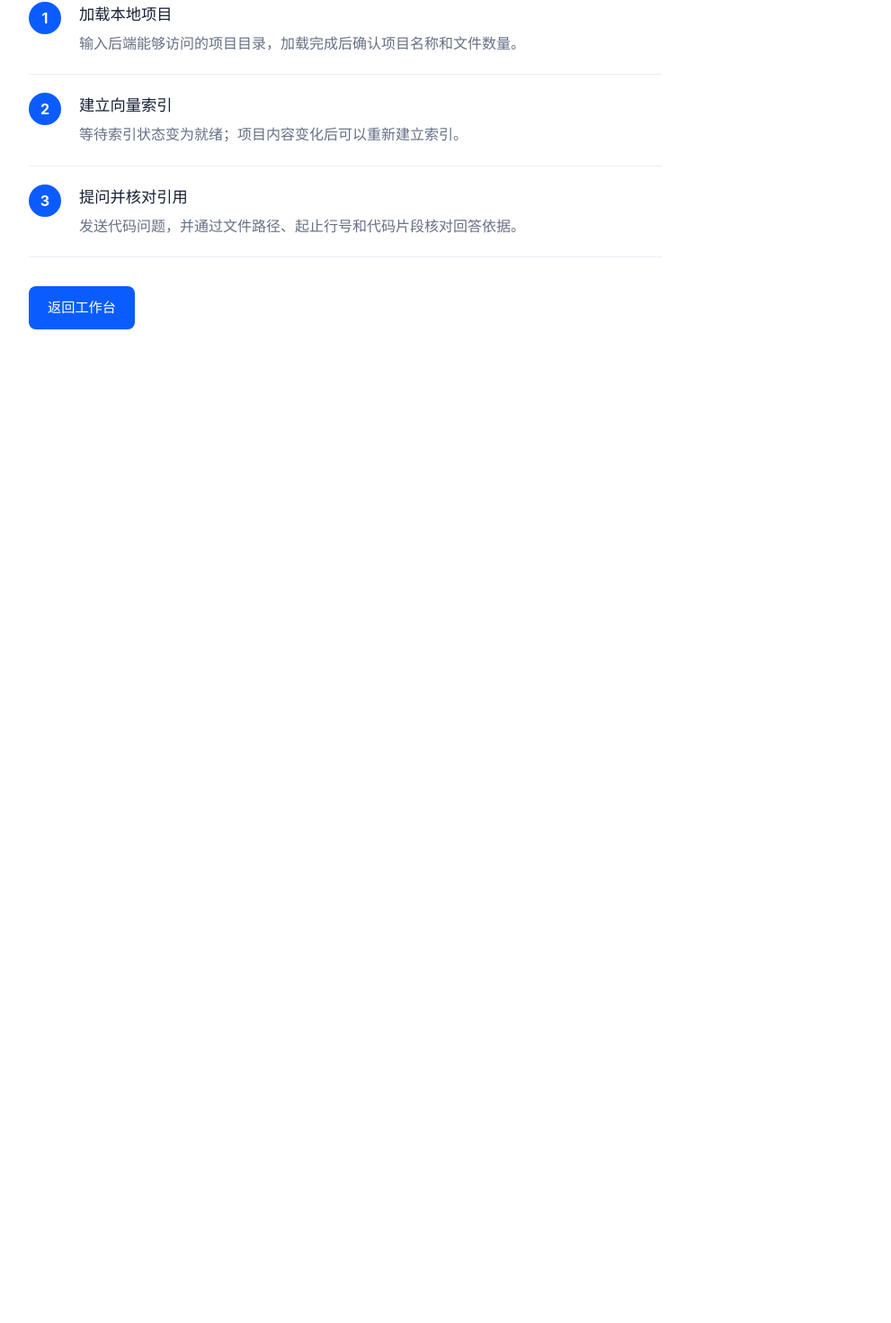
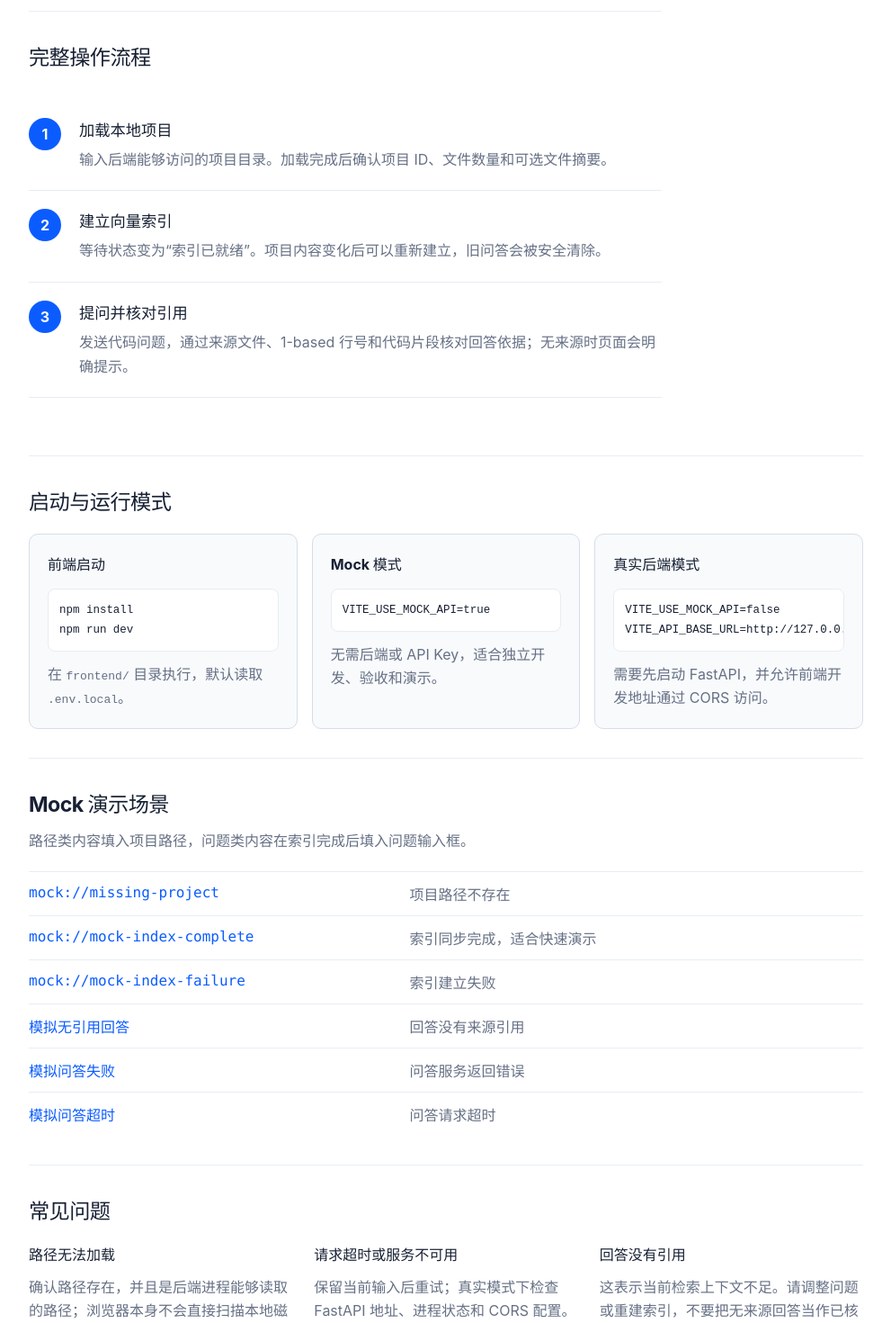
Before and after one commit to QiuZaoP/CodeSeek-RAG, a React (Vite) app in the folder frontend/: page /guide in a window 1280 px wide. Shown: the part 314-1784 px from the top of the page at 90% size, without its empty margins (0-991 px from the left). Before the commit the page ends 800 px from the top, so only its background shows below. Built offline with nearby package versions, Linux system fonts and the light colour scheme; no server answers.

Commit message:
feat: add guide and responsive states

```diff
--- a/frontend/src/components/AppShell/AppShell.tsx
+++ b/frontend/src/components/AppShell/AppShell.tsx
@@ -6,6 +6,9 @@ import '@/components/AppShell/app-shell.css'
 export function AppShell() {
   return (
     <div className="app-shell">
+      <a className="skip-link" href="#main-content">
+        跳到主要内容
+      </a>
       <AppHeader />
       <Outlet />
     </div>
--- a/frontend/src/components/AppShell/app-shell.css
+++ b/frontend/src/components/AppShell/app-shell.css
@@ -1,6 +1,25 @@
 .app-shell {
   min-height: 100svh;
   background: var(--color-background);
+}
+
+.skip-link {
+  position: fixed;
+  z-index: 100;
+  top: var(--space-3);
+  left: var(--space-3);
+  padding: var(--space-3) var(--space-4);
+  color: #ffffff;
+  background: var(--color-primary);
+  border-radius: var(--radius-control);
+  box-shadow: var(--shadow-subtle);
+  font-weight: 700;
+  text-decoration: none;
+  transform: translateY(calc(-100% - var(--space-6)));
+}
+
+.skip-link:focus {
+  transform: translateY(0);
 }
 
 .page-container {
--- a/frontend/src/features/chat/ChatWorkspace.tsx
+++ b/frontend/src/features/chat/ChatWorkspace.tsx
@@ -31,7 +31,7 @@ export function ChatWorkspace({
   const isLoading = state.status === 'loading'
 
   return (
-    <main className="chat-workspace">
+    <main className="chat-workspace" id="main-content" tabIndex={-1}>
       <div className="chat-workspace__content">
         <h1>询问你的代码库</h1>
 
--- a/frontend/src/pages/GuidePage.tsx
+++ b/frontend/src/pages/GuidePage.tsx
@@ -2,37 +2,102 @@ import { NavLink } from 'react-router-dom'
 
 import '@/pages/content-page.css'
 
+const MOCK_SCENARIOS = [
+  ['mock://missing-project', '项目路径不存在'],
+  ['mock://mock-index-complete', '索引同步完成，适合快速演示'],
+  ['mock://mock-index-failure', '索引建立失败'],
+  ['模拟无引用回答', '回答没有来源引用'],
+  ['模拟问答失败', '问答服务返回错误'],
+  ['模拟问答超时', '问答请求超时'],
+]
+
 export function GuidePage() {
   return (
-    <main className="content-page page-container">
+    <main className="content-page page-container" id="main-content" tabIndex={-1}>
       <header className="content-page__header">
+        <p className="content-page__eyebrow">CodeSeek-RAG 操作指南</p>
         <h1>使用说明</h1>
-        <p>按照三个步骤完成本地代码库问答。当前阶段展示界面外壳，服务接入后操作顺序保持不变。</p>
+        <p>前端支持 Mock 独立演示，也可以通过环境变量切换到 FastAPI。操作始终遵循加载项目、建立索引、提问并核对引用三个步骤。</p>
       </header>
 
+      <section className="guide-section" aria-labelledby="workflow-guide-title">
+        <h2 id="workflow-guide-title">完整操作流程</h2>
         <ol className="guide-steps">
           <li>
             <span>1</span>
             <div>
-            <h2>加载本地项目</h2>
-            <p>输入后端能够访问的项目目录，加载完成后确认项目名称和文件数量。</p>
+              <h3>加载本地项目</h3>
+              <p>输入后端能够访问的项目目录。加载完成后确认项目 ID、文件数量和可选文件摘要。</p>
             </div>
           </li>
           <li>
             <span>2</span>
             <div>
-            <h2>建立向量索引</h2>
-            <p>等待索引状态变为就绪；项目内容变化后可以重新建立索引。</p>
+              <h3>建立向量索引</h3>
+              <p>等待状态变为“索引已就绪”。项目内容变化后可以重新建立，旧问答会被安全清除。</p>
             </div>
           </li>
           <li>
             <span>3</span>
             <div>
-            <h2>提问并核对引用</h2>
-            <p>发送代码问题，并通过文件路径、起止行号和代码片段核对回答依据。</p>
+              <h3>提问并核对引用</h3>
+              <p>发送代码问题，通过来源文件、1-based 行号和代码片段核对回答依据；无来源时页面会明确提示。</p>
             </div>
           </li>
         </ol>
+      </section>
+
+      <section className="guide-section" aria-labelledby="run-mode-title">
+        <h2 id="run-mode-title">启动与运行模式</h2>
+        <div className="guide-card-grid">
+          <article className="guide-card">
+            <h3>前端启动</h3>
+            <pre><code>npm install{`\n`}npm run dev</code></pre>
+            <p>在 <code>frontend/</code> 目录执行，默认读取 <code>.env.local</code>。</p>
+          </article>
+          <article className="guide-card">
+            <h3>Mock 模式</h3>
+            <pre><code>VITE_USE_MOCK_API=true</code></pre>
+            <p>无需后端或 API Key，适合独立开发、验收和演示。</p>
+          </article>
+          <article className="guide-card">
+            <h3>真实后端模式</h3>
+            <pre><code>VITE_USE_MOCK_API=false{`\n`}VITE_API_BASE_URL=http://127.0.0.1:8000</code></pre>
+            <p>需要先启动 FastAPI，并允许前端开发地址通过 CORS 访问。</p>
+          </article>
+        </div>
+      </section>
+
+      <section className="guide-section" aria-labelledby="mock-scenario-title">
+        <h2 id="mock-scenario-title">Mock 演示场景</h2>
+        <p>路径类内容填入项目路径，问题类内容在索引完成后填入问题输入框。</p>
+        <dl className="scenario-list">
+          {MOCK_SCENARIOS.map(([input, result]) => (
+            <div key={input}>
+              <dt><code>{input}</code></dt>
+              <dd>{result}</dd>
+            </div>
+          ))}
+        </dl>
+      </section>
+
+      <section className="guide-section" aria-labelledby="troubleshooting-title">
+        <h2 id="troubleshooting-title">常见问题</h2>
+        <div className="troubleshooting-list">
+          <article>
+            <h3>路径无法加载</h3>
+            <p>确认路径存在，并且是后端进程能够读取的路径；浏览器本身不会直接扫描本地磁盘。</p>
+          </article>
+          <article>
+            <h3>请求超时或服务不可用</h3>
+            <p>保留当前输入后重试；真实模式下检查 FastAPI 地址、进程状态和 CORS 配置。</p>
+          </article>
+          <article>
+            <h3>回答没有引用</h3>
+            <p>这表示当前检索上下文不足。请调整问题或重建索引，不要把无来源回答当作已核实结论。</p>
+          </article>
+        </div>
+      </section>
 
       <NavLink className="button button--primary content-page__action" to="/workspace">
         返回工作台
--- a/frontend/src/pages/NotFoundPage.tsx
+++ b/frontend/src/pages/NotFoundPage.tsx
@@ -5,9 +5,9 @@ import '@/pages/content-page.css'
 
 export function NotFoundPage() {
   return (
-    <main className="content-page page-container">
+    <main className="content-page page-container" id="main-content" tabIndex={-1}>
       <EmptyState
-        title="页面不存在"
+        title="404：页面不存在"
         action={
           <NavLink className="button button--primary" to="/workspace">
             返回工作台
--- a/frontend/src/pages/content-page.css
+++ b/frontend/src/pages/content-page.css
@@ -19,6 +19,34 @@
   margin: var(--space-4) 0 0;
   color: var(--color-text-muted);
   line-height: 1.75;
+}
+
+.content-page__header .content-page__eyebrow {
+  margin: 0 0 var(--space-3);
+  color: var(--color-primary);
+  font-size: 0.82rem;
+  font-weight: 750;
+  letter-spacing: 0.08em;
+  text-transform: uppercase;
+}
+
+.guide-section {
+  max-width: 58rem;
+  padding-block: var(--space-8);
+  border-bottom: 1px solid var(--color-border-subtle);
+}
+
+.guide-section > h2 {
+  margin: 0;
+  font-size: 1.45rem;
+  letter-spacing: -0.025em;
+}
+
+.guide-section > p {
+  max-width: 46rem;
+  margin: var(--space-3) 0 0;
+  color: var(--color-text-muted);
+  line-height: 1.7;
 }
 
 .guide-steps {
@@ -49,7 +77,7 @@
   font-weight: 750;
 }
 
-.guide-steps h2 {
+.guide-steps h3 {
   margin: 0;
   font-size: 1.08rem;
 }
@@ -61,11 +89,113 @@
 }
 
 .content-page__action {
+  margin-top: var(--space-8);
   text-decoration: none;
+}
+
+.guide-card-grid {
+  display: grid;
+  grid-template-columns: repeat(3, minmax(0, 1fr));
+  gap: var(--space-4);
+  margin-top: var(--space-5);
+}
+
+.guide-card {
+  min-width: 0;
+  padding: var(--space-5);
+  background: var(--color-surface-subtle);
+  border: 1px solid var(--color-border);
+  border-radius: var(--radius-panel);
+}
+
+.guide-card h3,
+.troubleshooting-list h3 {
+  margin: 0;
+  font-size: 1rem;
+}
+
+.guide-card p,
+.troubleshooting-list p {
+  margin: var(--space-3) 0 0;
+  color: var(--color-text-muted);
+  line-height: 1.65;
+}
+
+.guide-card pre {
+  overflow-x: auto;
+  margin: var(--space-4) 0 0;
+  padding: var(--space-3);
+  background: var(--color-surface);
+  border: 1px solid var(--color-border-subtle);
+  border-radius: var(--radius-control);
+  font-family: var(--font-mono);
+  font-size: 0.78rem;
+  line-height: 1.6;
+}
+
+.scenario-list {
+  display: grid;
+  gap: 0;
+  margin: var(--space-5) 0 0;
+}
+
+.scenario-list > div {
+  display: grid;
+  grid-template-columns: minmax(12rem, 0.8fr) minmax(0, 1fr);
+  gap: var(--space-5);
+  padding-block: var(--space-3);
+  border-top: 1px solid var(--color-border-subtle);
+}
+
+.scenario-list dt,
+.scenario-list dd {
+  min-width: 0;
+  margin: 0;
+}
+
+.scenario-list code {
+  overflow-wrap: anywhere;
+  color: var(--color-primary);
+  font-family: var(--font-mono);
+}
+
+.scenario-list dd {
+  color: var(--color-text-muted);
+}
+
+.troubleshooting-list {
+  display: grid;
+  grid-template-columns: repeat(3, minmax(0, 1fr));
+  gap: var(--space-6);
+  margin-top: var(--space-5);
 }
 
 @media (max-width: 640px) {
   .content-page {
     padding-block: var(--space-10);
   }
+
+  .guide-section {
+    padding-block: var(--space-6);
+  }
+
+  .guide-card-grid,
+  .troubleshooting-list {
+    grid-template-columns: 1fr;
+  }
+
+  .scenario-list > div {
+    grid-template-columns: 1fr;
+    gap: var(--space-1);
+  }
 }
+
+@media (min-width: 641px) and (max-width: 900px) {
+  .guide-card-grid {
+    grid-template-columns: 1fr 1fr;
+  }
+
+  .troubleshooting-list {
+    grid-template-columns: 1fr;
+  }
+}
```
Also changed, not shown: frontend/src/features/project/ProjectPanel.tsx (+17 -4 lines), 1 other file (tests, documents, lock files or other folders). Lines whose indentation alone changed are shown as unchanged.
